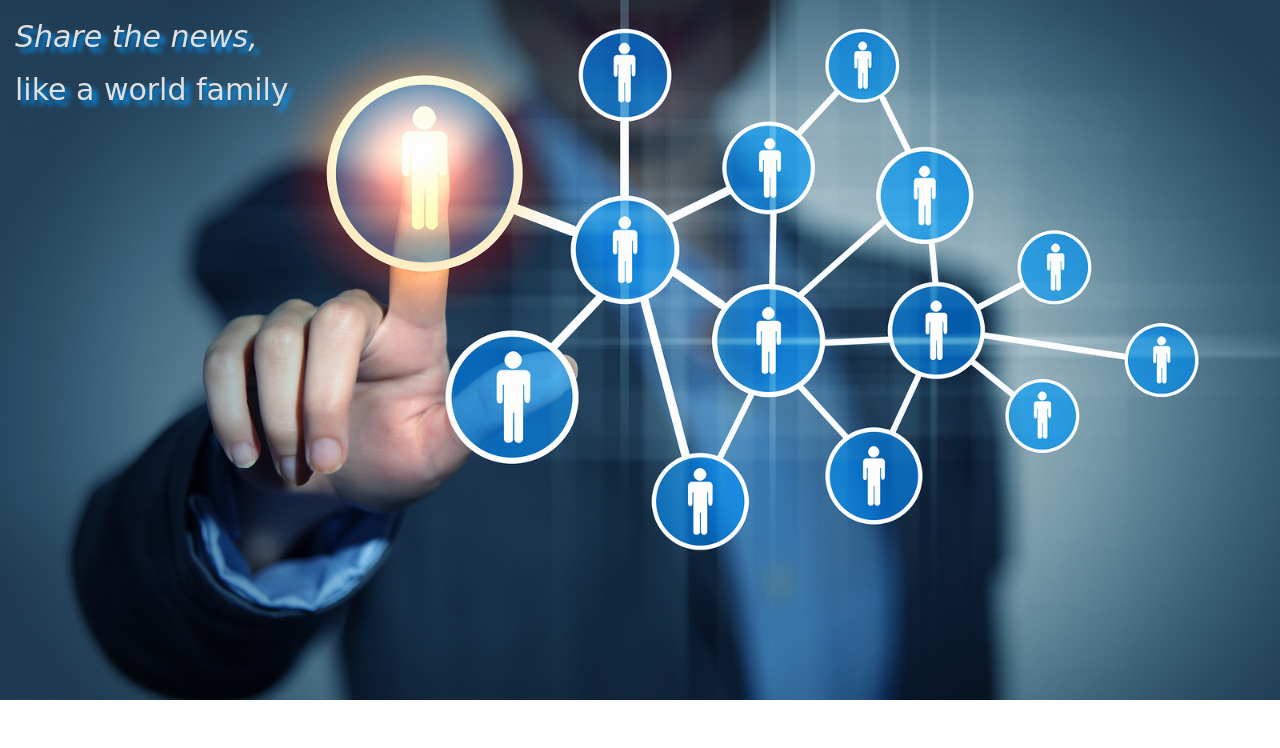
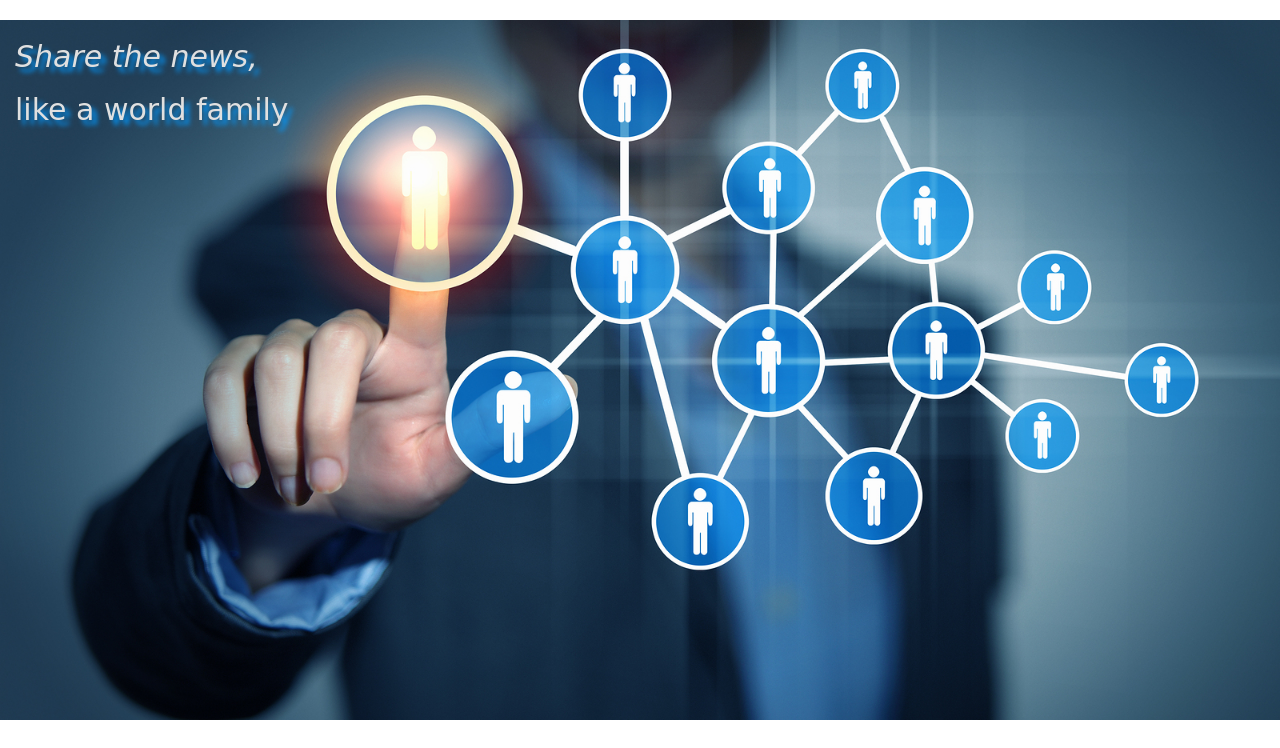
Before and after one commit to chuckcwh/news_room, a Django app: page / in a window 1280 px wide. Shown: the part 52-800 px from the top of the page. Run offline with Django 3.2, Linux system fonts and the light colour scheme; some libraries are stand-ins or nearby versions.

Commit message:
changed css

```diff
--- a/news/static/css/main.css
+++ b/news/static/css/main.css
@@ -1,5 +1,5 @@
 #wrap {
-margin-top: -20px;
+margin-top: 20px;
 min-height: 100%;
 background-image: url('../img/background.jpg');
 background-repeat: no-repeat;
```
